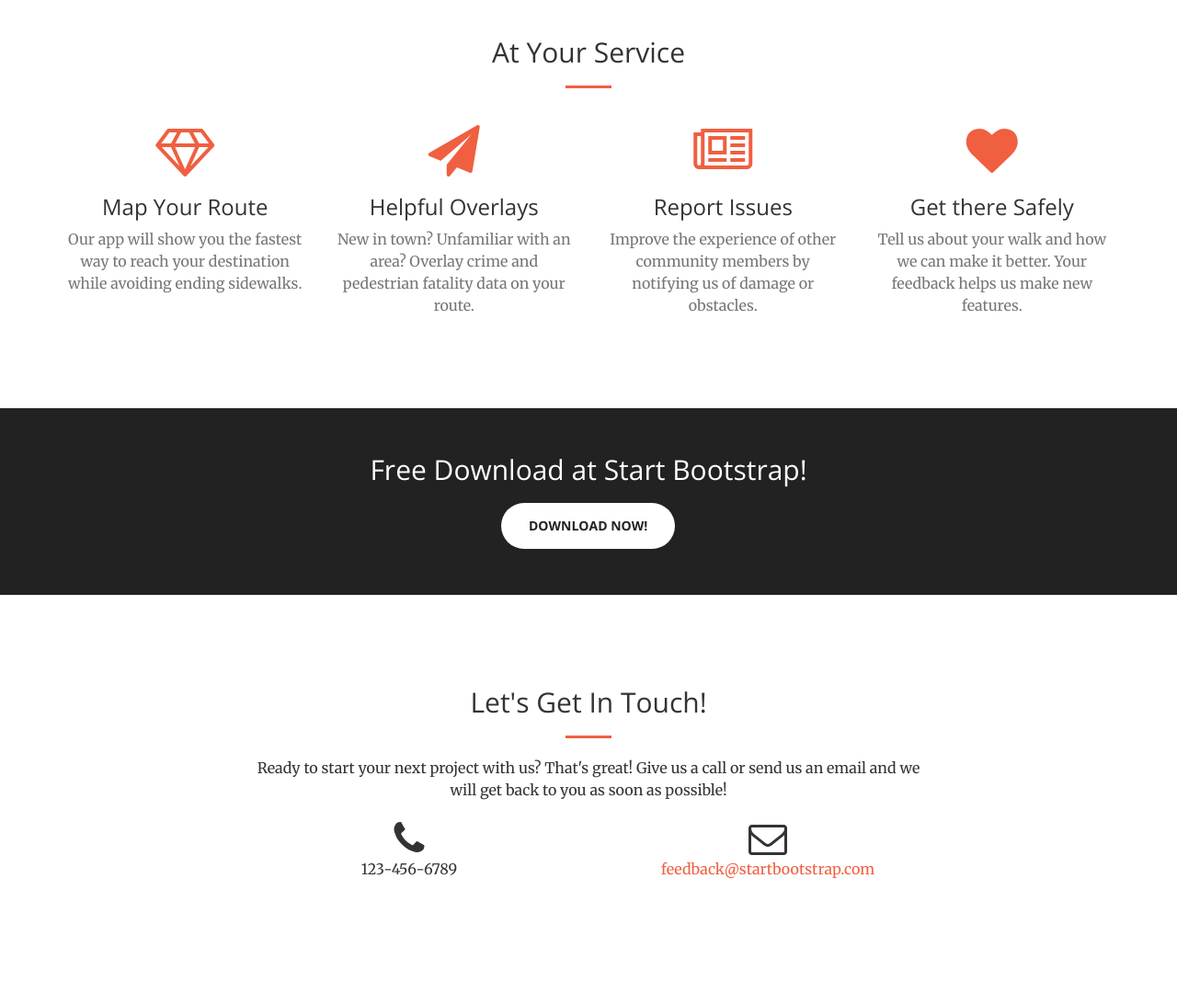
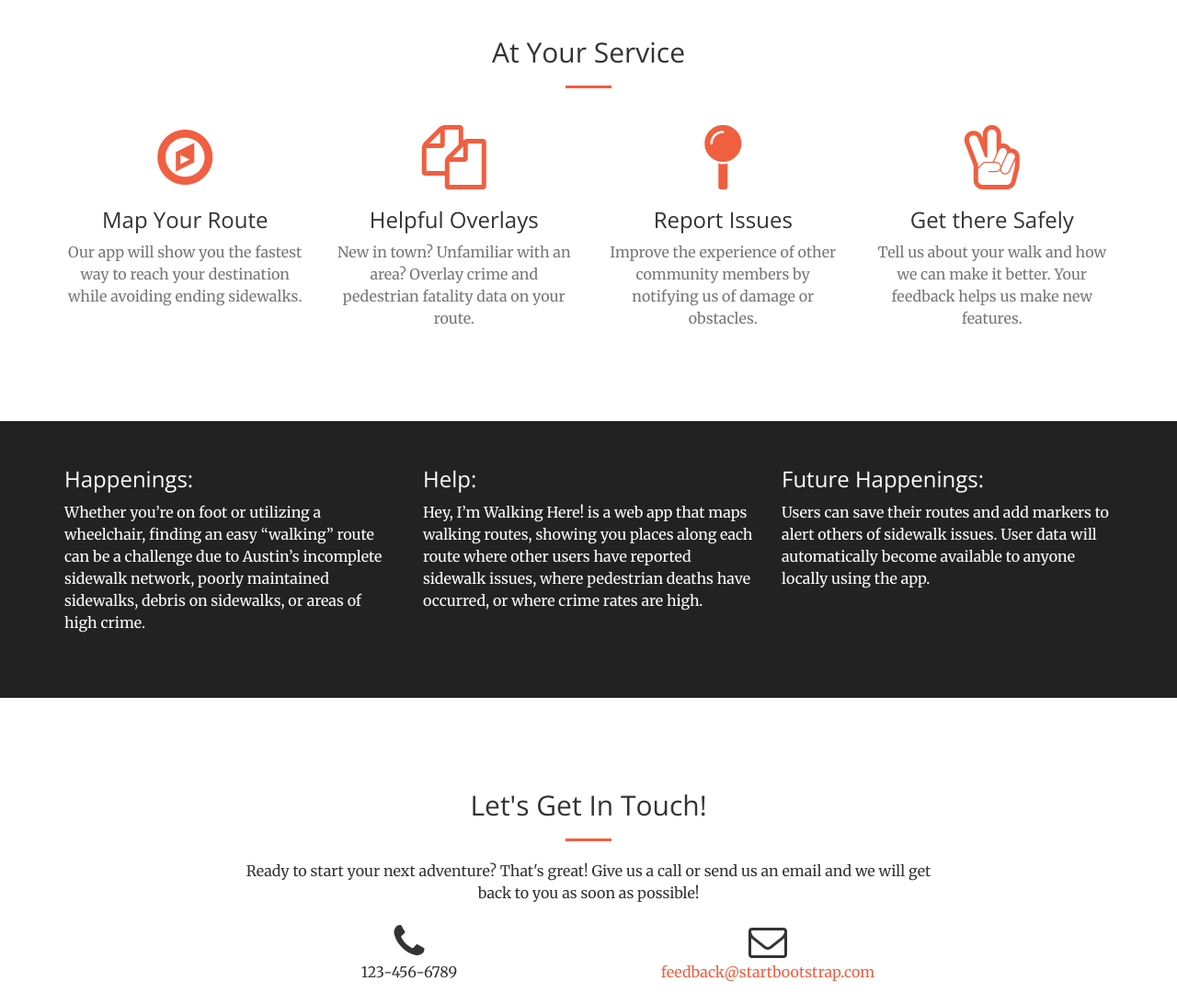
Before and after one commit to nadiatamez/WalkingDesign, a website: page index.html in a window 1280 px wide. Shown: the part 860-1952 px from the top of the page at 92% size. Drawn offline with nearby package versions, Linux system fonts and the light colour scheme.

Commit message:
Eliminate class no longer in use css sheet, add info as to why we built app (bascially the about section?), add appropriate icons for At Your Service section.

```diff
--- a/css/creative.css
+++ b/css/creative.css
@@ -49,6 +49,7 @@ p {
   background-color: #222222;
   color: white;
 }
+
 .text-faded {
   color: rgba(255, 255, 255, 0.7);
 }
--- a/index.html
+++ b/index.html
@@ -43,7 +43,7 @@
                 <button type="button" class="navbar-toggle collapsed" data-toggle="collapse" data-target="#bs-example-navbar-collapse-1">
                     <span class="sr-only">Toggle navigation</span> Menu <i class="fa fa-bars"></i>
                 </button>
-                <a class="navbar-brand page-scroll" href="#page-top">Start Bootstrap</a>
+                <a class="navbar-brand page-scroll" href="#page-top">Start a Journey</a>
             </div>
 
             <!-- Collect the nav links, forms, and other content for toggling -->
@@ -108,28 +108,28 @@
             <div class="row">
                 <div class="col-lg-3 col-md-6 text-center">
                     <div class="service-box">
-                        <i class="fa fa-4x fa-diamond text-primary sr-icons"></i>
+                        <i class="fa fa-5x fa-compass text-primary sr-icons" aria-hidden="true"></i>
                         <h3>Map Your Route</h3>
                         <p class="text-muted">Our app will show you the fastest way to reach your destination while avoiding ending sidewalks.</p>
                     </div>
                 </div>
                 <div class="col-lg-3 col-md-6 text-center">
                     <div class="service-box">
-                        <i class="fa fa-4x fa-paper-plane text-primary sr-icons"></i>
+                        <i class="fa fa-5x fa-files-o text-primary sr-icons" aria-hidden="true"></i>
                         <h3>Helpful Overlays</h3>
                         <p class="text-muted">New in town? Unfamiliar with an area? Overlay crime and pedestrian fatality data on your route.</p>
                     </div>
                 </div>
                 <div class="col-lg-3 col-md-6 text-center">
                     <div class="service-box">
-                        <i class="fa fa-4x fa-newspaper-o text-primary sr-icons"></i>
+                        <i class="fa fa-5x fa-map-pin text-primary sr-icons" aria-hidden="true"></i>
                         <h3>Report Issues</h3>
                         <p class="text-muted">Improve the experience of other community members by notifying us of damage or obstacles.</p>
                     </div>
                 </div>
                 <div class="col-lg-3 col-md-6 text-center">
                     <div class="service-box">
-                        <i class="fa fa-4x fa-heart text-primary sr-icons"></i>
+                        <i class="fa fa-5x fa-hand-peace-o text-primary sr-icons" aria-hidden="true"></i>
                         <h3>Get there Safely</h3>
                         <p class="text-muted">Tell us about your walk and how we can make it better. Your feedback helps us make new features.</p>
                     </div>
@@ -237,14 +237,42 @@
     </section>
 -->
 
-    <aside class="bg-dark">
-        <div class="container text-center">
-            <div class="call-to-action">
-                <h2>Free Download at Start Bootstrap!</h2>
-                <a href="http://startbootstrap.com/template-overviews/creative/" class="btn btn-default btn-xl sr-button">Download Now!</a>
+<aside class="bg-dark">
+    <div class="container bg-dark">
+        <div class="row">
+          <!--  CARD ONE -->
+          <div class="col-md-4">
+            <div class="card">
+              <h3 class="card-header" style="margin-top:0;">Happenings:</h3>
+                <div class="card-block">
+                  <h4 class="card-title"></h4>
+                  <p class="card-text">Whether you’re on foot or utilizing a wheelchair, finding an easy “walking” route can be a challenge due to Austin’s incomplete sidewalk network, poorly maintained sidewalks, debris on sidewalks, or areas of high crime.</p>
+                </div>
             </div>
-        </div>
-    </aside>
+          </div> <!-- col -->
+          <!--  CARD TWO -->
+          <div class="col-md-4">
+            <div class="card">
+              <h3 class="card-header" style="margin-top:0;">Help:</h3>
+                <div class="card-block">
+                  <h4 class="card-title"></h4>
+                  <p class="card-text">Hey, I’m Walking Here! is a web app that maps walking routes, showing you places along each route where other users have reported sidewalk issues, where pedestrian deaths have occurred, or where crime rates are high.</p>
+                </div>
+            </div>
+          </div> <!-- col -->
+        <!--  CARD THREE -->
+          <div class="col-md-4">
+            <div class="card">
+              <h3 class="card-header" style="margin-top:0;">Future Happenings:</h3>
+                <div class="card-block">
+                  <h4 class="card-title"></h4>
+                  <p class="card-text">Users can save their routes and add markers to alert others of sidewalk issues. User data will automatically become available to anyone locally using the app.</p>
+                </div>
+            </div>
+          </div> <!-- col -->
+        </div> <!-- row -->
+      </div> <!-- container -->
+</aside>
 
     <section id="contact">
         <div class="container">
@@ -252,7 +280,7 @@
                 <div class="col-lg-8 col-lg-offset-2 text-center">
                     <h2 class="section-heading">Let's Get In Touch!</h2>
                     <hr class="primary">
-                    <p>Ready to start your next project with us? That's great! Give us a call or send us an email and we will get back to you as soon as possible!</p>
+                    <p>Ready to start your next adventure? That's great! Give us a call or send us an email and we will get back to you as soon as possible!</p>
                 </div>
                 <div class="col-lg-4 col-lg-offset-2 text-center">
                     <i class="fa fa-phone fa-3x sr-contact"></i>
```
